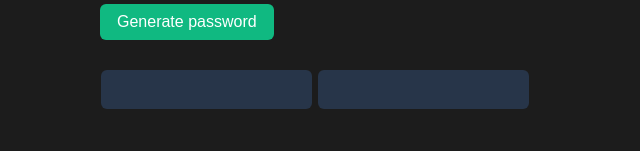
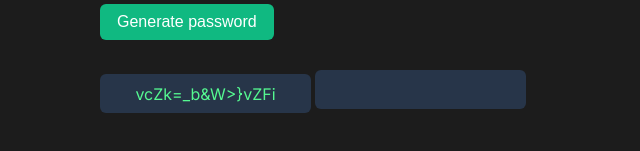
Before and after one commit to kelivreno/password_generator, a website built with Vite: page index.html in a window 1280 px wide. Both pictures are taken after a click on the button "Generate password". Shown: the part 291-442 px from the top of the page, without its empty margins (0-640 px from the left). Built offline with nearby package versions, Linux system fonts and the light colour scheme; a web font is replaced by a local one.

Commit message:
Update password generation logic and button IDs for clarity

```diff
--- a/index.css
+++ b/index.css
@@ -55,5 +55,5 @@ body {
     font-family: "Inter", sans-serif;
     margin-top: 40px;
     border: none;
-    margin: 30px 1px 0 1px;
+    margin: 30px auto;
 }
--- a/index.html
+++ b/index.html
@@ -15,8 +15,8 @@
             <p class="hint">Never use an insecure password again.</p>
             <button class="gen-btn" onclick="genPassword()">Generate password</button>
             <div>
-                <button class="pwd-btn" id="pwd-el"></button>
-                <button class="pwd-btn"></button>
+                <button class="pwd-btn" id="pwd-el-one"></button>
+                <button class="pwd-btn" id="pwd-el-two"></button>
             </div>
             <script src="index.js"></script>
         </div>
--- a/index.js
+++ b/index.js
@@ -6,14 +6,27 @@ let pwdElTwo = document.getElementById("pwd-el-two");
 const characters =["A","B","C","D","E","F","G","H","I","J","K","L","M","N","O","P","Q","R","S","T","U","V","W","X","Y","Z","a","b","c","d","e","f","g","h","i","j","k","l","m","n","o","p","q","r","s","t","u","v","w","x","y","z", "0", "1", "2", "3", "4", "5", "6", "7", "8", "9","~","`","!","@","#","$","%","^","&","*","(",")","_","-","+","=","{","[","}","]",",","|",":",";","<",">",".","?",
 "/"]
 
+let count = 0
+
 function genPassword(){
     pwdNew = "";
+    count++
 
-    for (let i = 0; i < 15; i++ ) {
-        randomI= Math.floor(Math.random()*characters.length)
-        pwdNew += characters[randomI]
+    if (count == 1) {
+        for (let i = 0; i < 15; i++ ) {
+            randomI= Math.floor(Math.random()*characters.length)
+            pwdNew += characters[randomI]
+        }
+
+        pwdElOne.textContent = pwdNew
+
+    } else if (count == 2) {
+        for (let i = 0; i < 15; i++ ) {
+            randomI= Math.floor(Math.random()*characters.length)
+            pwdNew += characters[randomI]
+        }
+
+        pwdElTwo.textContent = pwdNew
     }
 
-    pwdElOne.textContent = pwdNew
-
 }
```
